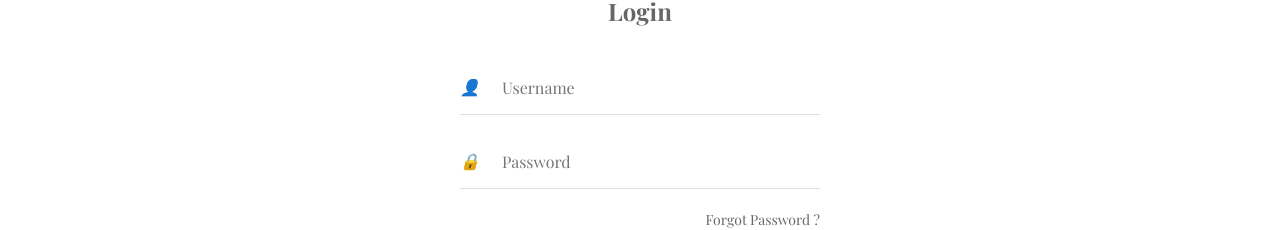
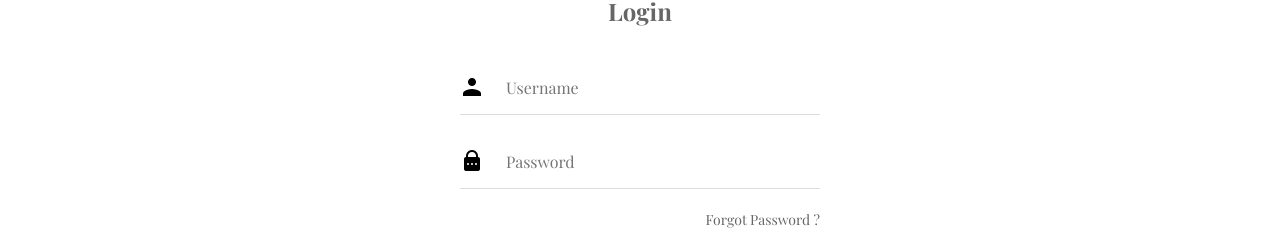
Before and after one commit to axelfrache/bloomcycle, an Angular app in the folder bloomcycle-frontend/: page /login in a window 1280 px wide. Shown: the part 327-557 px from the top of the page. Built offline with nearby package versions, Linux system fonts and the light colour scheme.

Commit message:
MAJ des icones de la login page

```diff
--- a/bloomcycle-frontend/src/app/features/login/login.component.ts
+++ b/bloomcycle-frontend/src/app/features/login/login.component.ts
@@ -14,14 +14,14 @@ import { RouterLink } from '@angular/router';
       <form class="login-form">
         <div class="input-group">
           <label>
-            <i class="user-icon">👤</i>
+            <img src="assets/user-icon.png" alt="👤" class="user-icon">
             <input type="text" placeholder="Username">
           </label>
         </div>
 
         <div class="input-group">
           <label>
-            <i class="lock-icon">🔒</i>
+            <img src="assets/lock-icon.png" alt="🔒" class="lock-icon">
             <input type="password" placeholder="Password">
           </label>
         </div>
```
Also changed, not shown: bloomcycle-frontend/src/assets/lock-icon.png (added), bloomcycle-frontend/src/assets/user-icon.png (added).
